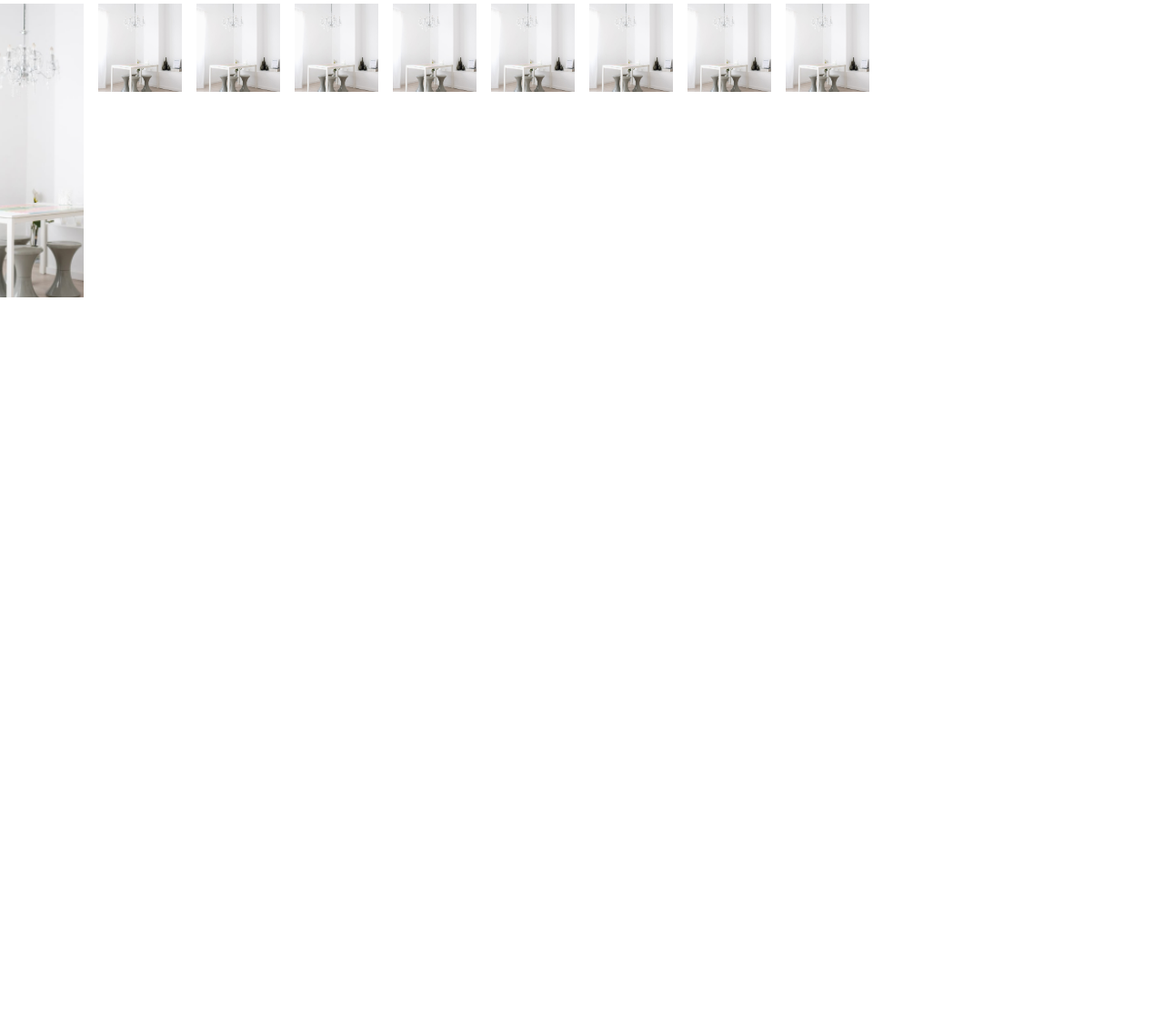
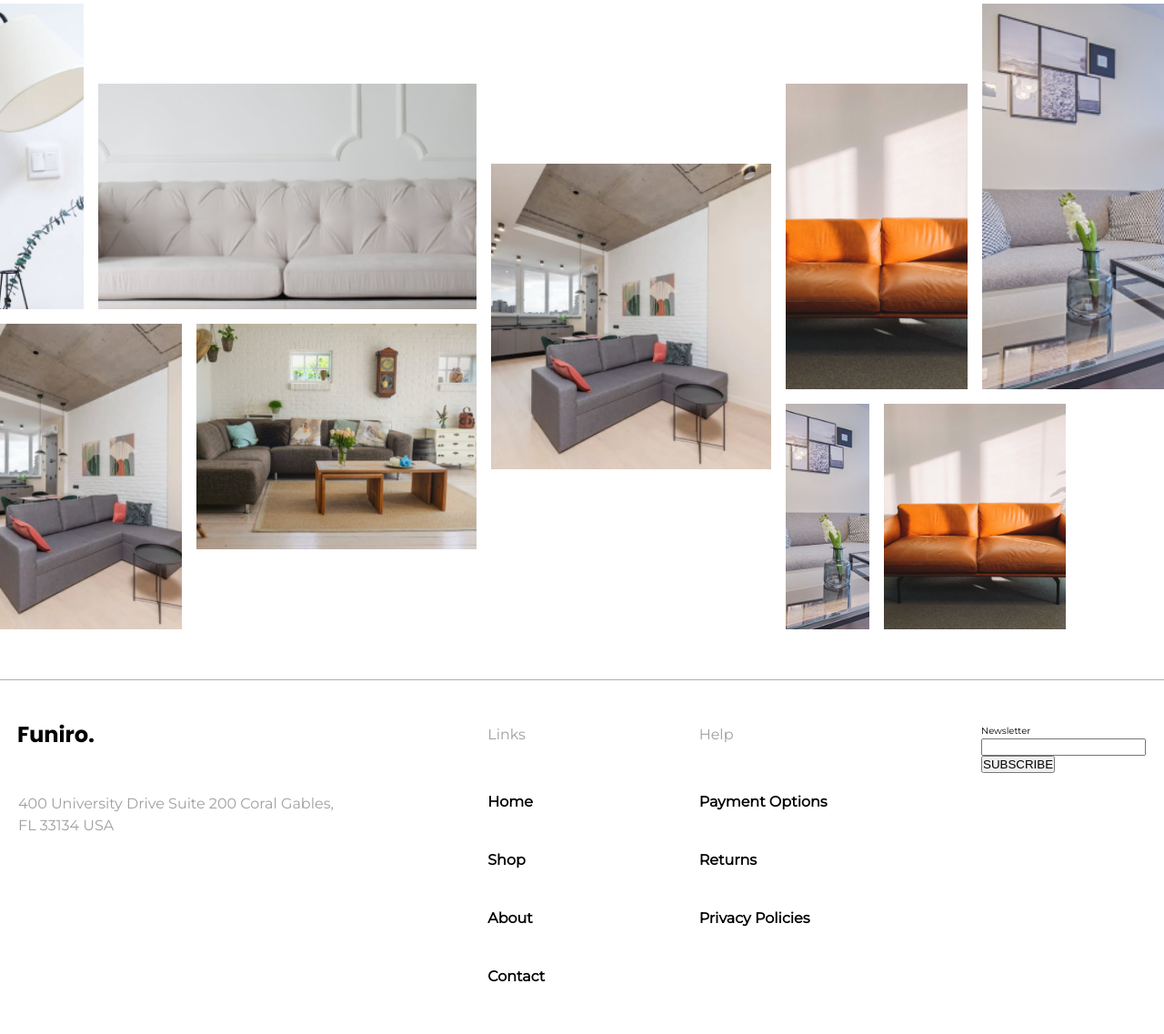
Before and after one commit to ZeeshanRevnix/furniro-wesite, a website: page index.html in a window 1280 px wide. Shown: the part 3526-4663 px from the top of the page at 91% size. Before the commit the page ends 4022 px from the top, so only its background shows below. Drawn offline with Linux system fonts and the light colour scheme.

Commit message:
working on footer

```diff
--- a/index.html
+++ b/index.html
@@ -120,8 +120,8 @@
     </div>
   </section>
   <!-- browse Section end -->
-  <!-- browse Section start -->
 
+  <!-- products Section start -->
   <section class="container products__section mb-large">
     <div class="products__heading mb-medium text-center">
       <h2 class="heading-2">Our Products</h2>
@@ -461,6 +461,9 @@
       <button class="product__card-button--btn gold__border-btn">Show More</button>
     </div>
   </section>
+  <!-- products Section end -->
+
+
   <!-- rooms Section start -->
   <section class=" room__section mb-large">
     <div class="room__section--cover">
@@ -547,6 +550,7 @@
   </section>
   <!-- rooms Section end -->
 
+  <!-- furniture Section start -->
   <section class="furniture__section mb-large">
     <div class="container-fluid">
       <div class="furniture__section text-center mb-largest">
@@ -555,44 +559,128 @@
       </div>
       <div class="furniture__section--gallery">
         <div class="furniture__section--gallery-item-1">
-          <img src="./img/product_img3.png" alt=" FuniroFurniture item item--1"
-            class="furniture__section--gallery-img" />
+          <img src="./img/product_img1.png" alt=" FuniroFurniture item--1" class="furniture__section--gallery-img" />
         </div>
         <div class="furniture__section--gallery-item-2">
-          <img src="./img/product_img3.png" alt=" FuniroFurniture item item--1 "
-            class="furniture__section--gallery-img" />
+          <img src="./img/product_img2.png" alt=" FuniroFurniture item--2" class="furniture__section--gallery-img" />
         </div>
         <div class="furniture__section--gallery-item-3">
-          <img src="./img/product_img3.png" alt=" FuniroFurniture item item--1 1"
-            class="furniture__section--gallery-img" />
+          <img src="./img/product_img6.png" alt=" FuniroFurniture item--3" class="furniture__section--gallery-img" />
         </div>
         <div class="furniture__section--gallery-item-4">
-          <img src="./img/product_img3.png" alt=" FuniroFurniture item item--1 1"
-            class="furniture__section--gallery-img" />
+          <img src="./img/product_img4.png" alt=" FuniroFurniture item--4" class="furniture__section--gallery-img" />
         </div>
         <div class="furniture__section--gallery-item-5">
-          <img src="./img/product_img3.png" alt=" FuniroFurniture item item--1 1"
-            class="furniture__section--gallery-img" />
+          <img src="./img/product_img5.png" alt=" FuniroFurniture item--5" class="furniture__section--gallery-img" />
         </div>
         <div class="furniture__section--gallery-item-6">
-          <img src="./img/product_img3.png" alt=" FuniroFurniture item item--1 1"
-            class="furniture__section--gallery-img" />
+          <img src="./img/product_img6.png" alt=" FuniroFurniture item--6" class="furniture__section--gallery-img" />
         </div>
         <div class="furniture__section--gallery-item-7">
-          <img src="./img/product_img3.png" alt=" FuniroFurniture item item--1 1"
-            class="furniture__section--gallery-img" />
+          <img src="./img/product_img7.png" alt=" FuniroFurniture item--7" class="furniture__section--gallery-img" />
         </div>
         <div class="furniture__section--gallery-item-8">
-          <img src="./img/product_img3.png" alt=" FuniroFurniture item item--1 1"
-            class="furniture__section--gallery-img" />
+          <img src="./img/product_img5.png" alt=" FuniroFurniture item--8" class="furniture__section--gallery-img" />
         </div>
         <div class="furniture__section--gallery-item-9">
-          <img src="./img/product_img3.png" alt=" FuniroFurniture item item--1 1"
-            class="furniture__section--gallery-img" />
+          <img src="./img/product_img4.png" alt=" FuniroFurniture item--9" class="furniture__section--gallery-img" />
         </div>
       </div>
     </div>
   </section>
+  <!-- products Section end -->
+
+  <!-- footert start -->
+  <footer class="footer mb-large">
+    <div class="container-fluid">
+      <div class="container">
+        <div class="footer__cover">
+
+          <div class="footer__cover--logo">
+            <div class="footer__cover--logo-image">
+              <img src="./img/Funiro_black_logo.png" alt="fro logo" class="footer__cover--logo-img">
+            </div>
+            <p class="footer__cover--logo-address">
+              400 University Drive Suite 200 Coral Gables,
+              <br />
+              FL 33134 USA
+            </p>
+          </div>
+
+          <div class="footer__cover--content">
+            <p class="footer__cover--header">Links</p>
+
+            <ul class="footer__cover--links">
+              <li class="footer__cover--link">
+                <a href="#" class="footer__cover--link-item">
+                  Home
+                </a>
+              </li>
+              <li class="footer__cover--link">
+                <a href="#" class="footer__cover--link-item">
+                  Shop
+                </a>
+              </li>
+              <li class="footer__cover--link">
+                <a href="#" class="footer__cover--link-item">
+                  About
+                </a>
+              </li>
+              <li class="footer__cover--link">
+                <a href="#" class="footer__cover--link-item">
+                  Contact
+                </a>
+              </li>
+            </ul>
+
+          </div>
+          <div class="footer__cover--content">
+            <p class="footer__cover--header">Help</p>
+
+            <ul class="footer__cover--links">
+              <li class="footer__cover--link">
+                <a href="#" class="footer__cover--link-item">
+                  Payment Options
+                </a>
+              </li>
+              <li class="footer__cover--link">
+                <a href="#" class="footer__cover--link-item">
+                  Returns
+                </a>
+              </li>
+              <li class="footer__cover--link">
+                <a href="#" class="footer__cover--link-item">
+                  Privacy Policies
+                </a>
+              </li>
+            </ul>
+
+          </div>
+          <div class="footer__cover--form">
+            <p class="footer__cover--links-header">
+              Newsletter
+            </p>
+            <div class="footer__cover--form-content">
+              <div class="footer__cover--form-input">
+                <input type="text" class="footer__cover--form-inputfield">
+              </div>
+              <div class="footer__cover--form-button">
+                <button class="footer__cover--form-btn">
+                  SUBSCRIBE
+                </button>
+              </div>
+            </div>
+
+          </div>
+        </div>
+      </div>
+    </div>
+
+  </footer>
+  <!-- footert end -->
+
+
+
 
 </body>
 
--- a/sass/screens/_home.scss
+++ b/sass/screens/_home.scss
@@ -319,15 +319,53 @@
   &--gallery {
     display: grid;
     grid-template-columns: repeat(12, 1fr);
-    grid-template-rows: repeat(4, 1fr);
+    grid-template-rows: repeat(8, 7.2rem);
     gap: 1.6rem;
 
     &-item-1 {
-      grid-row: 1 / span 3;
-      columns: 1 /1;
+      grid-row: 1 / span 4;
+      grid-column: 1 / 1;
     }
 
+    &-item-2 {
+      grid-row: 2 / span 3;
+      grid-column: 2 / span 4;
+    }
 
+    &-item-3 {
+      grid-row: 3 / span 4;
+      grid-column: 6 / span 3;
+    }
+
+    &-item-4 {
+      grid-row: 2 / span 4;
+      grid-column: 9 /span 2;
+    }
+
+    &-item-5 {
+      grid-row: 1 / span 5;
+      grid-column: 11 / span 2;
+    }
+
+    &-item-6 {
+      grid-row: 5 / -1;
+      grid-column: 1 / span 2;
+    }
+
+    &-item-7 {
+      grid-row: 5 / span 3;
+      grid-column: 3 / span 3;
+    }
+
+    &-item-8 {
+      grid-row: 6 / -1;
+      grid-column: 9 / span 1;
+    }
+
+    &-item-9 {
+      grid-row: 6 / -1;
+      grid-column: 10 / span 2;
+    }
 
     &-img {
       object-fit: cover;
@@ -337,3 +375,57 @@
     }
   }
 }
+
+////////////////////$$$$$$$$$---footer__section----$$$$$$$$$$$$$$$/////////////////////
+
+.footer {
+  border-top: 1px solid $color-grey-light-4;
+
+  &__cover {
+    padding: 4.8rem 0;
+    display: flex;
+    justify-content: space-between;
+    flex-wrap: wrap;
+
+    &--logo-address {
+      font-size: 1.6rem;
+      line-height: 2.4rem;
+      font-weight: 400;
+      color: $color-grey-light-2;
+      margin-top: 5rem;
+    }
+
+    &--header {
+      font-size: 1.6rem;
+      line-height: 2.4rem;
+      font-weight: 500;
+      color: $color-grey-light-2;
+      margin-bottom: 5rem;
+    }
+
+    &--link {
+      list-style-type: none;
+
+      &:not(:last-child) {
+        margin-bottom: 4rem;
+
+      }
+
+      &-item {
+        text-decoration: none;
+        font-size: 1.6rem;
+        font-weight: 600;
+        line-height: 2.4rem;
+        color: #000000;
+
+        &:hover {
+          color: $color-primary;
+        }
+
+      }
+
+
+    }
+  }
+
+}
```
Also changed, not shown: css/home-style.css, img/Funiro_black_logo.png (added).
